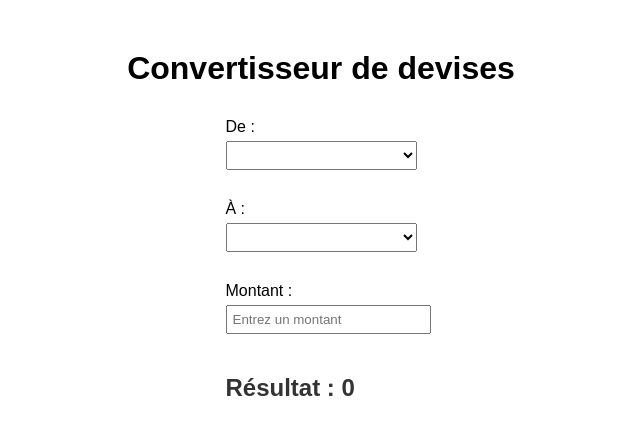
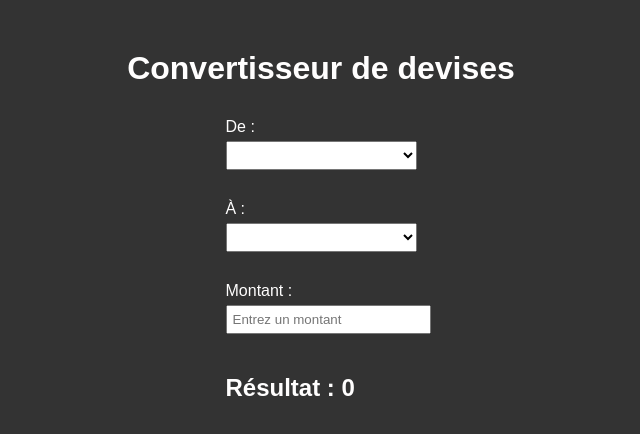
Before and after one commit to IBookki/Projet_devise, a plain HTML site: page index.html in a window 1280 px wide. Shown: the whole page, without its empty margins (319-959 px from the left). Drawn offline with Linux system fonts and the light colour scheme; no server answers.

Commit message:
Update style.css

```diff
--- a/style.css
+++ b/style.css
@@ -2,6 +2,8 @@ body {
   font-family: Arial, sans-serif;
   text-align: center;
   margin-top: 50px;
+  background-color: #333;
+  color: #fffefe;
 }
 
 .converter {
@@ -14,12 +16,13 @@ label {
   margin: 10px 0 5px;
 }
 
-input, select {
+input,
+select {
   width: 100%;
   padding: 5px;
   margin-bottom: 20px;
 }
 
 h2 {
-    color: #333;
+  color: #fffefe;
 }
```
Lines whose indentation alone changed are shown as unchanged.
